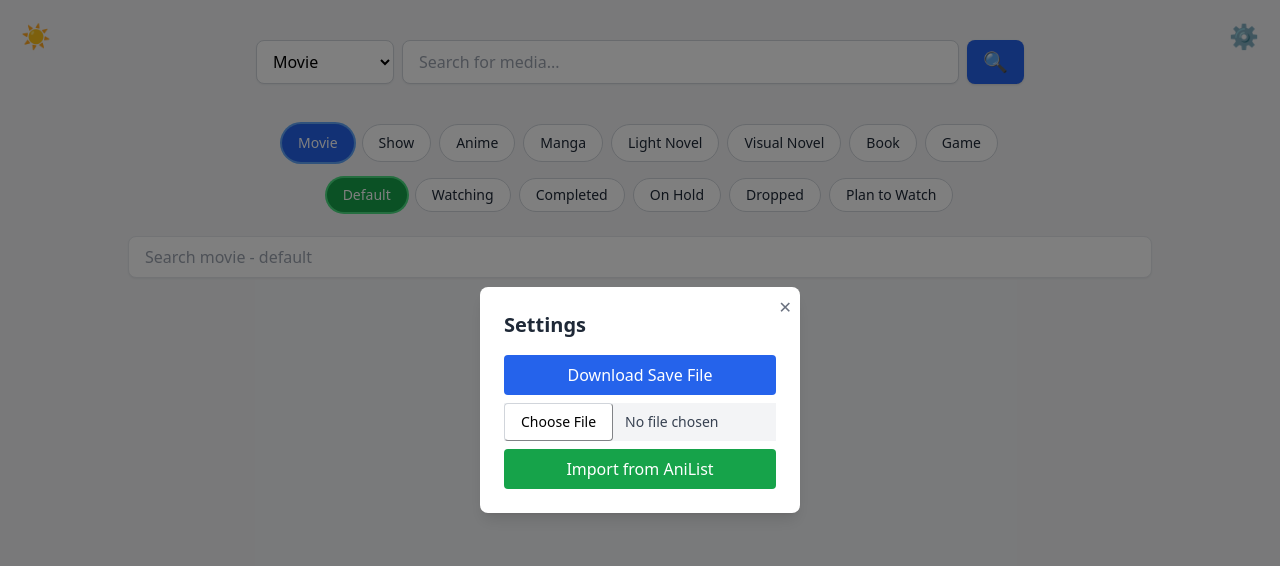
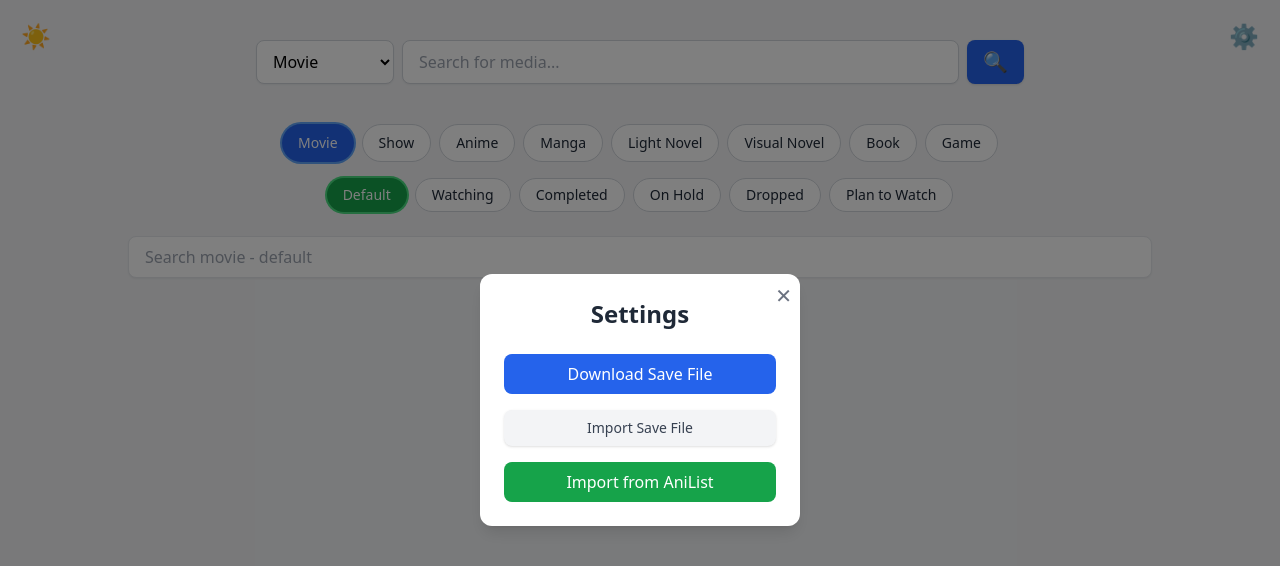
Before and after one commit to WoozyWoozy1/ZeHubbo, a React (Vite) app in the folder frontend/: page / in a window 1280 px wide. Both pictures are taken after a click on the button "⚙️". Shown: the top 566 px of the page. Built offline with nearby package versions, Linux system fonts and the light colour scheme.

Commit message:
Settings looks just a bit better

```diff
--- a/frontend/src/components/settings/settingsModal.tsx
+++ b/frontend/src/components/settings/settingsModal.tsx
@@ -22,9 +22,7 @@ export default function SettingsModal({ isOpen, onClose, onDownload }: SettingsM
     try {
       const res = await fetch("http://localhost:8000/anilist/sync", {
         method: "POST",
-        headers: {
-          "Content-Type": "application/json",
-        },
+        headers: { "Content-Type": "application/json" },
         body: JSON.stringify({ token }),
       });
 
@@ -68,36 +66,44 @@ export default function SettingsModal({ isOpen, onClose, onDownload }: SettingsM
 
   return (
     <div className="fixed inset-0 bg-black bg-opacity-50 flex items-center justify-center z-50">
-      <div className="bg-white dark:bg-gray-800 p-6 rounded-lg shadow-lg w-80 relative">
+      <div className="bg-white dark:bg-gray-800 p-6 rounded-xl shadow-lg w-[320px] relative">
         <button
           onClick={onClose}
-          className="absolute top-2 right-2 text-gray-500 dark:text-gray-300 hover:text-gray-800 dark:hover:text-white"
+          className="absolute top-2 right-2 text-gray-500 dark:text-gray-300 hover:text-black dark:hover:text-white text-xl"
         >
           ✕
         </button>
-        <h2 className="text-xl font-bold mb-4 text-gray-800 dark:text-white">Settings</h2>
 
+        <h2 className="text-2xl font-bold mb-6 text-gray-800 dark:text-white text-center">
+          Settings
+        </h2>
+
+        <div className="flex flex-col gap-4">
           <button
             onClick={onDownload}
-          className="w-full bg-blue-600 text-white py-2 rounded hover:bg-blue-700 mb-2 transition"
+            className="w-full bg-blue-600 text-white py-2 rounded-lg hover:bg-blue-700 transition"
           >
             Download Save File
           </button>
 
+          <label className="w-full flex flex-col items-center px-4 py-2 bg-gray-100 dark:bg-gray-700 text-gray-700 dark:text-white rounded-lg shadow cursor-pointer hover:bg-gray-200 dark:hover:bg-gray-600 transition">
+            <span className="text-sm font-medium">Import Save File</span>
             <input
               type="file"
               accept=".json"
               onChange={handleImportFile}
-          className="w-full bg-gray-100 dark:bg-gray-700 text-sm text-gray-700 dark:text-white file:mr-3 file:py-2 file:px-4 file:rounded file:border file:border-gray-300 file:text-sm file:bg-white dark:file:bg-gray-800 file:cursor-pointer mb-2"
+              className="hidden"
             />
+          </label>
 
           <button
             onClick={handleAniListImport}
-          className="w-full bg-green-600 text-white py-2 rounded hover:bg-green-700 transition"
+            className="w-full bg-green-600 text-white py-2 rounded-lg hover:bg-green-700 transition"
           >
             Import from AniList
           </button>
         </div>
       </div>
+    </div>
   );
 }
```
Lines whose indentation alone changed are shown as unchanged.
